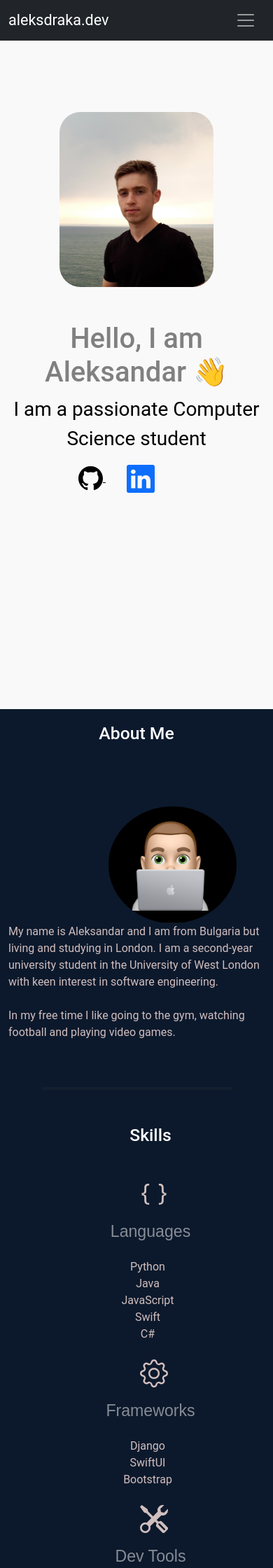
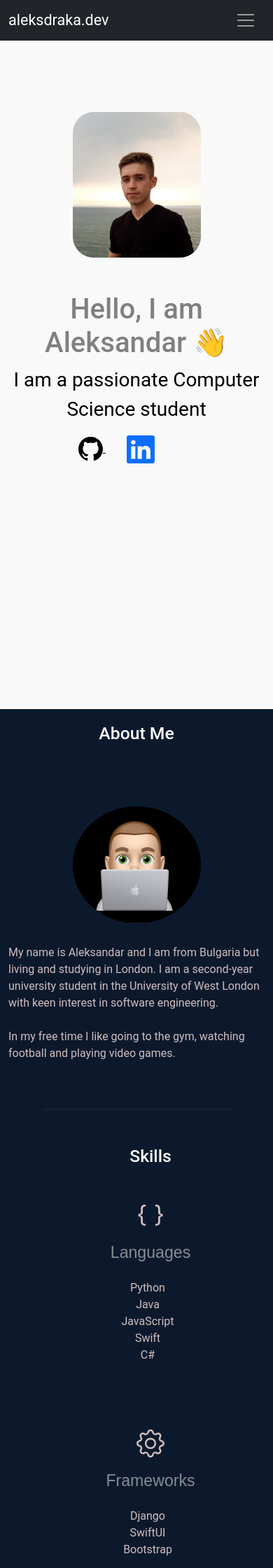
Before and after one commit to drakata27/online-portfolio, a Django app: page / in a window 390 px wide. Shown: the top 2240 px of the page at 70% size. Run offline with Django 4.2, Linux system fonts and the light colour scheme; some libraries are stand-ins or nearby versions.

Commit message:
Needs more optimisation

```diff
--- a/home/templates/home/index.html
+++ b/home/templates/home/index.html
@@ -98,9 +98,9 @@
     <!-- End about -->
 
     <!-- Skills -->
-    <div id="skills" class="container skills-div">
+    <div id="skills" class="container skills-div justify-content-center">
         <h2>Skills</h2>
-        <div class="row">
+        <div class="row justify-content-center">
             <div class="col-md-4">
                 <p><svg xmlns="http://www.w3.org/2000/svg" width="40" height="40" fill="currentColor" class="bi bi-braces" viewBox="0 0 16 16">
                     <path d="M2.114 8.063V7.9c1.005-.102 1.497-.615 1.497-1.6V4.503c0-1.094.39-1.538 1.354-1.538h.273V2h-.376C3.25 2 2.49 2.759 2.49 4.352v1.524c0 1.094-.376 1.456-1.49 1.456v1.299c1.114 0 1.49.362 1.49 1.456v1.524c0 1.593.759 2.352 2.372 2.352h.376v-.964h-.273c-.964 0-1.354-.444-1.354-1.538V9.663c0-.984-.492-1.497-1.497-1.6zM13.886 7.9v.163c-1.005.103-1.497.616-1.497 1.6v1.798c0 1.094-.39 1.538-1.354 1.538h-.273v.964h.376c1.613 0 2.372-.759 2.372-2.352v-1.524c0-1.094.376-1.456 1.49-1.456V7.332c-1.114 0-1.49-.362-1.49-1.456V4.352C13.51 2.759 12.75 2 11.138 2h-.376v.964h.273c.964 0 1.354.444 1.354 1.538V6.3c0 .984.492 1.497 1.497 1.6z"/>
@@ -148,8 +148,8 @@
     <!-- Projects -->
     <div class="container">
         <h2>Projects</h2>
-        <div id="projects" class="container">
-            <div class="projects-container"></div>
+        <div id="projects" class="container ">
+            <div class="projects-container "></div>
         </div>
     </div>
     <hr>
--- a/static/css/main.css
+++ b/static/css/main.css
@@ -207,6 +207,21 @@ hr {
 /* End footer */
 
  /* Media Query (Tablets)*/
+ @media (max-width: 1300px) {
+    #home img {
+        width: 60% !important;
+        border-radius: 30px;
+        margin-bottom: 50px;
+    }
+    /* About */
+    #about img{
+        margin-right: 25%;
+        margin-bottom: 30px;
+        /* justify-content: center; */
+    }
+    /* End about */
+ }
+
  @media (max-width: 1200px) {
     .sidebar {
         background-color: #15181c;
@@ -218,7 +233,7 @@ hr {
         margin-bottom: 20px;
     }
     #home img {
-        width: 60% !important;
+        width: 50% !important;
         border-radius: 30px;
         margin-bottom: 50px;
     }
@@ -237,6 +252,17 @@ hr {
     }
     /* End Home */
 
+    /* Skills */
+    .col-md-4:first-child {
+        margin-top: 0px;
+    }
+    .col-md-4 {
+        margin-top: 70px;
+    }
+    .col-md-4 p{
+        margin-right: 10px;
+    }
+    /* End skills */
 }
 
 /* Media Query (Smaller screens) */
@@ -251,12 +277,20 @@ hr {
     /* Home */
     #home {
         height: 100%;
-        /* height: 60%; */
+    }
+    /* Projects */
+    /* #projects {
+        margin-left: 129px;
+    } */
+    /* End projects */
+}
+@media (max-width: 770px) {
+    #home {
+        height: 120%;
     }
 }
-
 /* Media Query (Phones)*/
-@media (max-width: 400px) {
+@media (max-width: 700px) {
     body {
         overflow-x: hidden;
     }
@@ -268,4 +302,10 @@ hr {
        margin-top: 0;
     }
     /* End Home */
+
+    /* Projects */
+    #projects {
+        margin-left: 16px;
+    }
+    /* End projects */
 }
```
